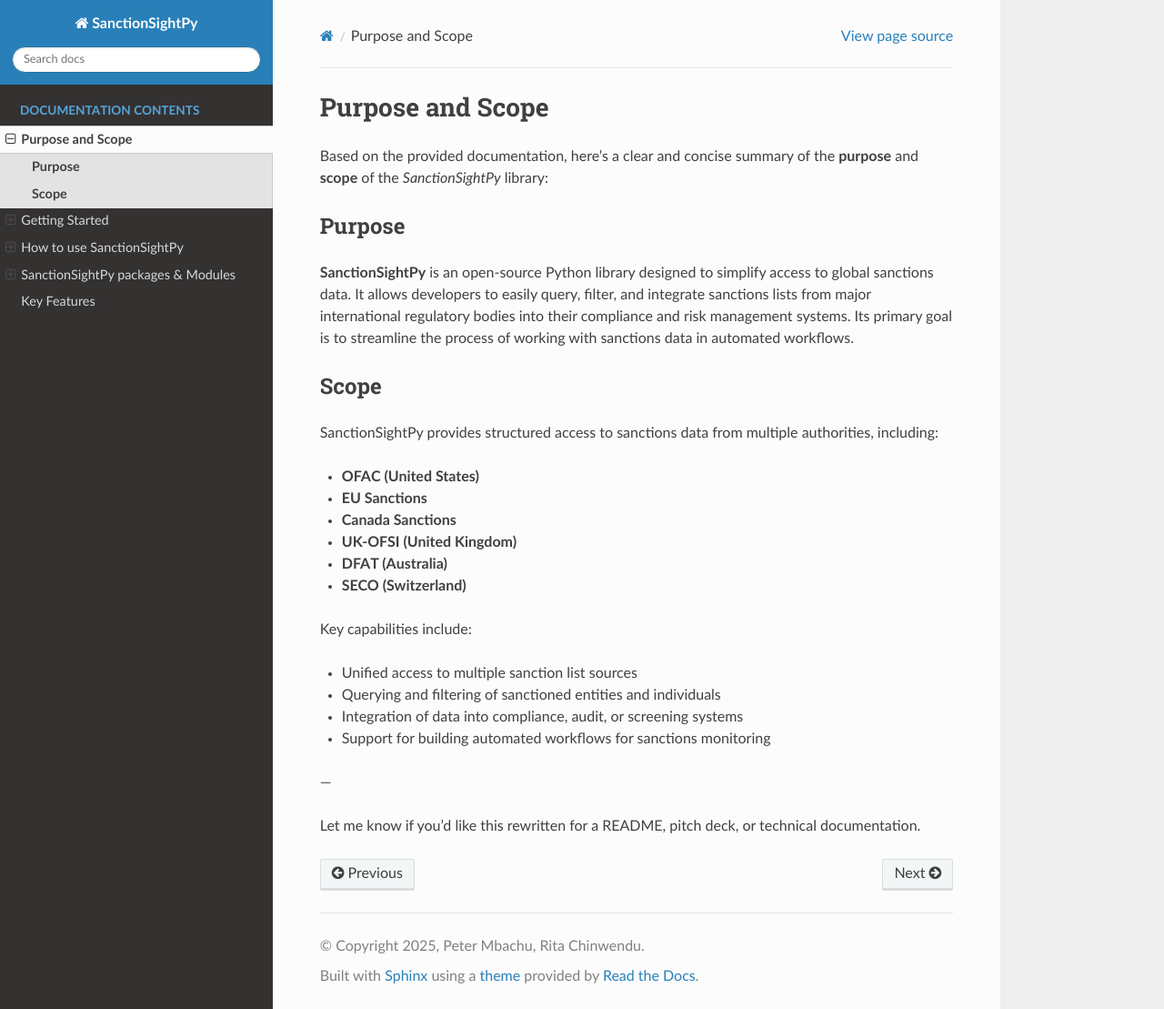
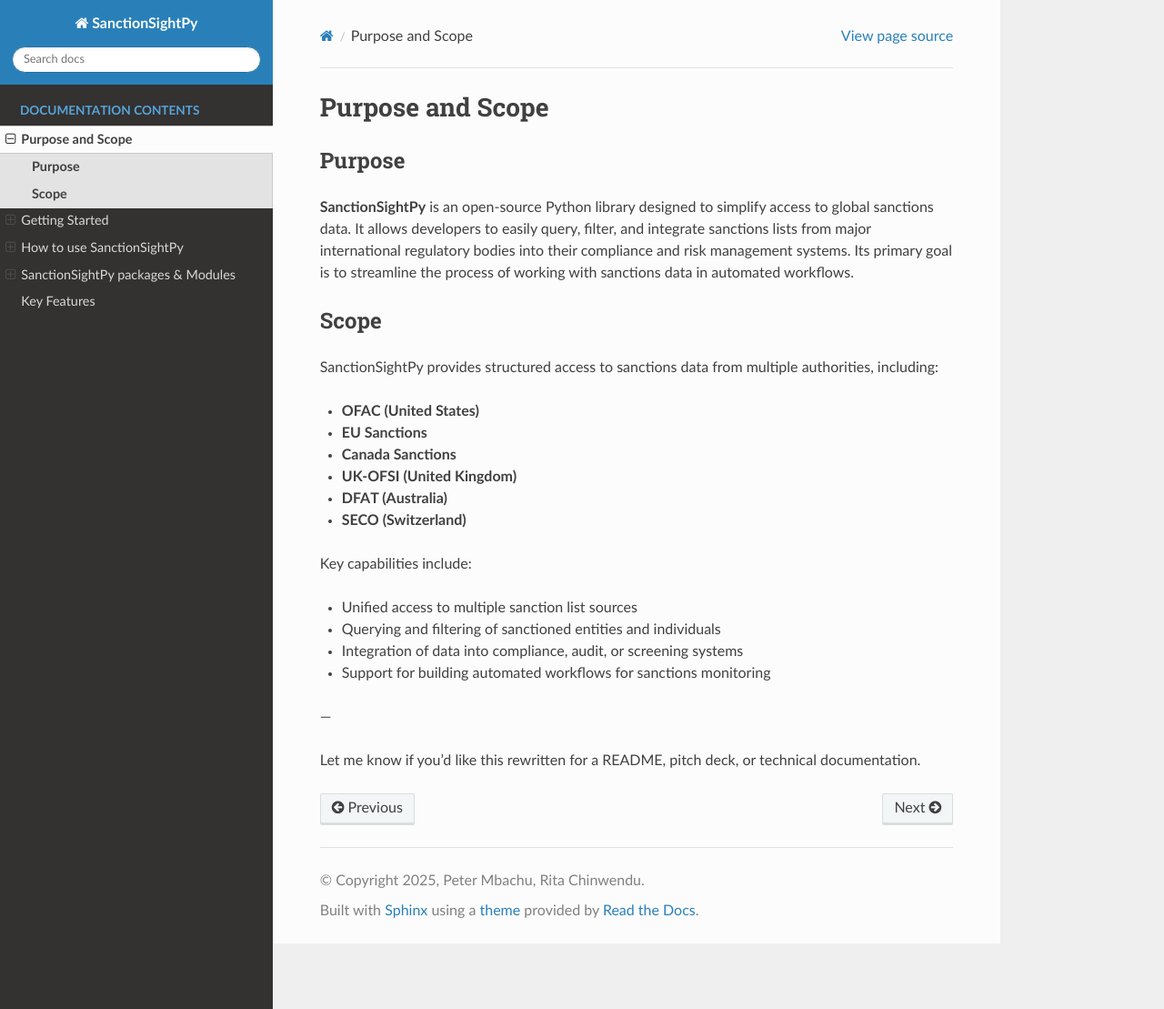
Before and after one commit to cla-bit/SanctionSightPy-Docs, a Sphinx documentation site: the page built from source/purpose_scope.rst, in a window 1280 px wide and 1109 px high. Shown: the whole window at 91% size. Built offline with Sphinx 7.4.7 and the Read the Docs theme 3.1.0, drawn with Linux system fonts in a browser that asks for light colours.

Commit message:
Update purpose_scope.rst

```diff
--- a/source/purpose_scope.rst
+++ b/source/purpose_scope.rst
@@ -1,9 +1,6 @@
 ==================
 Purpose and Scope
 ==================
-
-Based on the provided documentation, here's a clear and concise summary of the **purpose** and **scope** of the `SanctionSightPy` library:
-
 
 
 **Purpose**
```
